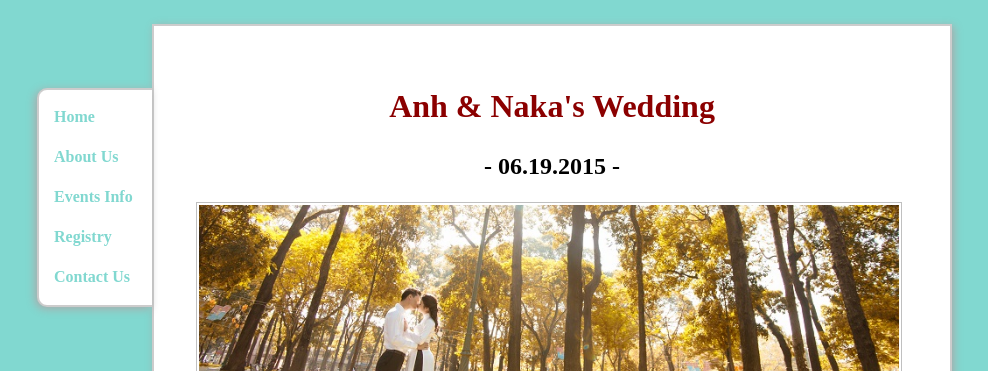
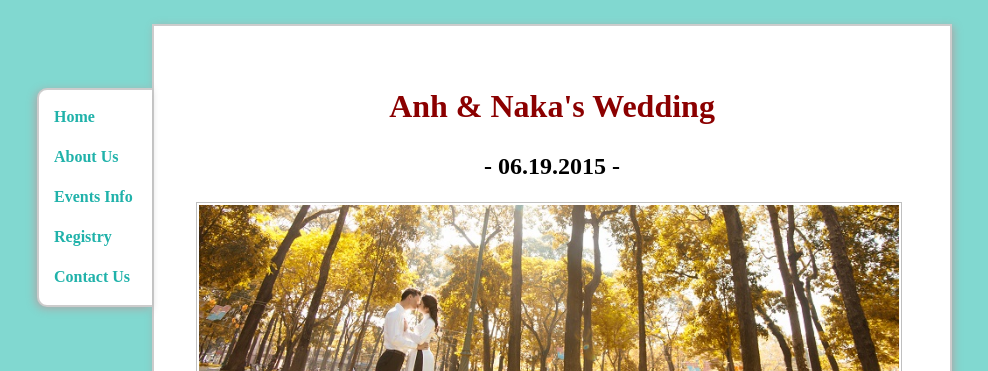
Before and after one commit to trananh/trananh.github.io, a Jekyll site: the page wedding/index.html, which Jekyll copies as it is, in a window 1280 px wide. Shown: the top 371 px of the page, without its empty margins (88-1076 px from the left). Built offline with Jekyll 4.4.1, drawn with Linux system fonts in a browser that asks for light colours; nearby versions of some CDN libraries.

Commit message:
Updated wedding page.

```diff
--- a/wedding/index.html
+++ b/wedding/index.html
@@ -43,11 +43,11 @@
                                         -webkit-box-shadow: -2px 2px 8px #aaa;
                                         -moz-box-shadow: -2px 2px 8px #aaa;">
                 <div id="navwedding" style="width: 83px; font-family: Goudy Old Style; font-weight: bold;">
-                    <p style="margin: 0 0 1em 0;"><a style="color: #81D8D0;" title="Home" href="#">Home</a></p>
-                    <p style="margin: 0 0 1em 0;"><a style="color: #81D8D0;" title="About Us" href="#about">About Us</a></p>
-                    <p style="margin: 0 0 1em 0;"><a style="color: #81D8D0;" title="Events Info" href="#events">Events Info</a></p>
-                    <p style="margin: 0 0 1em 0;"><a style="color: #81D8D0;" title="Registry" href="#registry">Registry</a></p>
-                    <p style="margin: 0 0 1em 0;"><a style="color: #81D8D0;" title="Contact Us" href="#contact">Contact Us</a></p>
+                    <p style="margin: 0 0 1em 0;"><a style="color: #20B2AA;" title="Home" href="#">Home</a></p>
+                    <p style="margin: 0 0 1em 0;"><a style="color: #20B2AA;" title="About Us" href="#about">About Us</a></p>
+                    <p style="margin: 0 0 1em 0;"><a style="color: #20B2AA;" title="Events Info" href="#events">Events Info</a></p>
+                    <p style="margin: 0 0 1em 0;"><a style="color: #20B2AA;" title="Registry" href="#registry">Registry</a></p>
+                    <p style="margin: 0 0 1em 0;"><a style="color: #20B2AA;" title="Contact Us" href="#contact">Contact Us</a></p>
                 </div>
             </div>
         </div>
```
